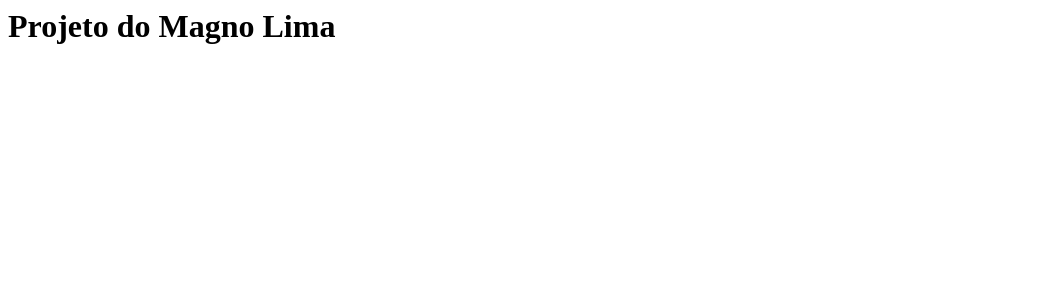
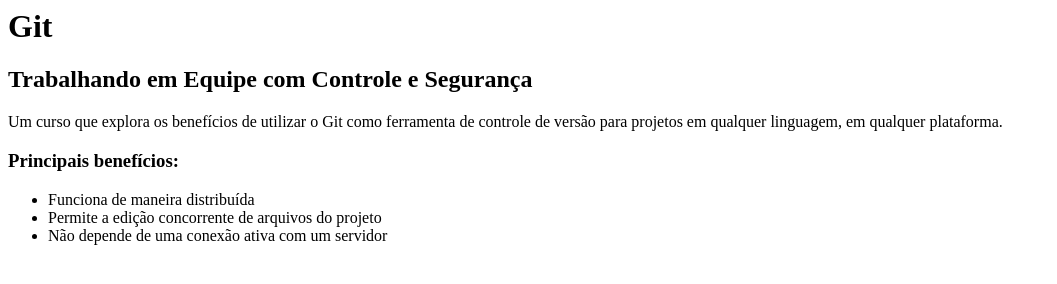
Before and after one commit to magnoprogram/curso-git, a plain HTML site: page index.html in a window 1280 px wide. Shown: the whole page, without its empty margins (0-1057 px from the left). Drawn offline with Linux system fonts and the light colour scheme.

Commit message:
Conteúdo da página index.html

```diff
--- a/index.html
+++ b/index.html
@@ -2,6 +2,16 @@
 	<head>
 	</head>
 	<body>
-		<h1>Projeto do Magno Lima</h1>
+		<h1>Git</h1>
+        <h2>Trabalhando em Equipe com Controle e Segurança</h2>
+
+        <p>Um curso que explora os benefícios de utilizar o Git como ferramenta de controle de versão para projetos em qualquer linguagem, em qualquer plataforma.</p>
+
+        <h3>Principais benefícios:</h3>
+        <ul>
+            <li>Funciona de maneira distribuída</li>
+            <li>Permite a edição concorrente de arquivos do projeto</li>
+            <li>Não depende de uma conexão ativa com um servidor</li>
+        </ul>
 	</body>
 </html>
```
